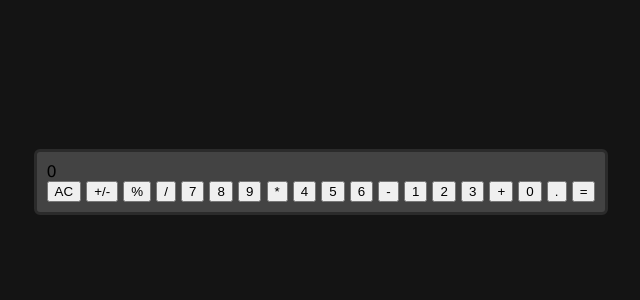
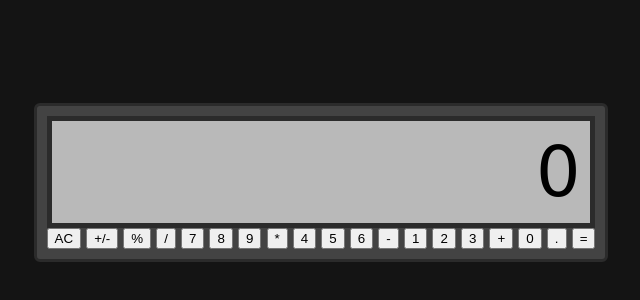
Before and after one commit to j0shyang/calculator, a plain HTML site: page index.html in a window 1280 px wide. Shown: the part 218-518 px from the top of the page, without its empty margins (319-959 px from the left). Drawn offline with Linux system fonts and the light colour scheme.

Commit message:
Increased the size of the display to make it easier to see

```diff
--- a/style.css
+++ b/style.css
@@ -20,3 +20,14 @@ body {
     border-radius: 6px;
     border: 3px solid rgb(43, 43, 43);
 }
+
+#display {
+    display: flex;
+    justify-content: end;
+    background: white;
+    padding: 10px;
+    font-size: 70px;
+    color: black;
+    background-color: rgb(185, 185, 185);
+    border: 5px solid rgb(43, 43, 43);
+}
```
